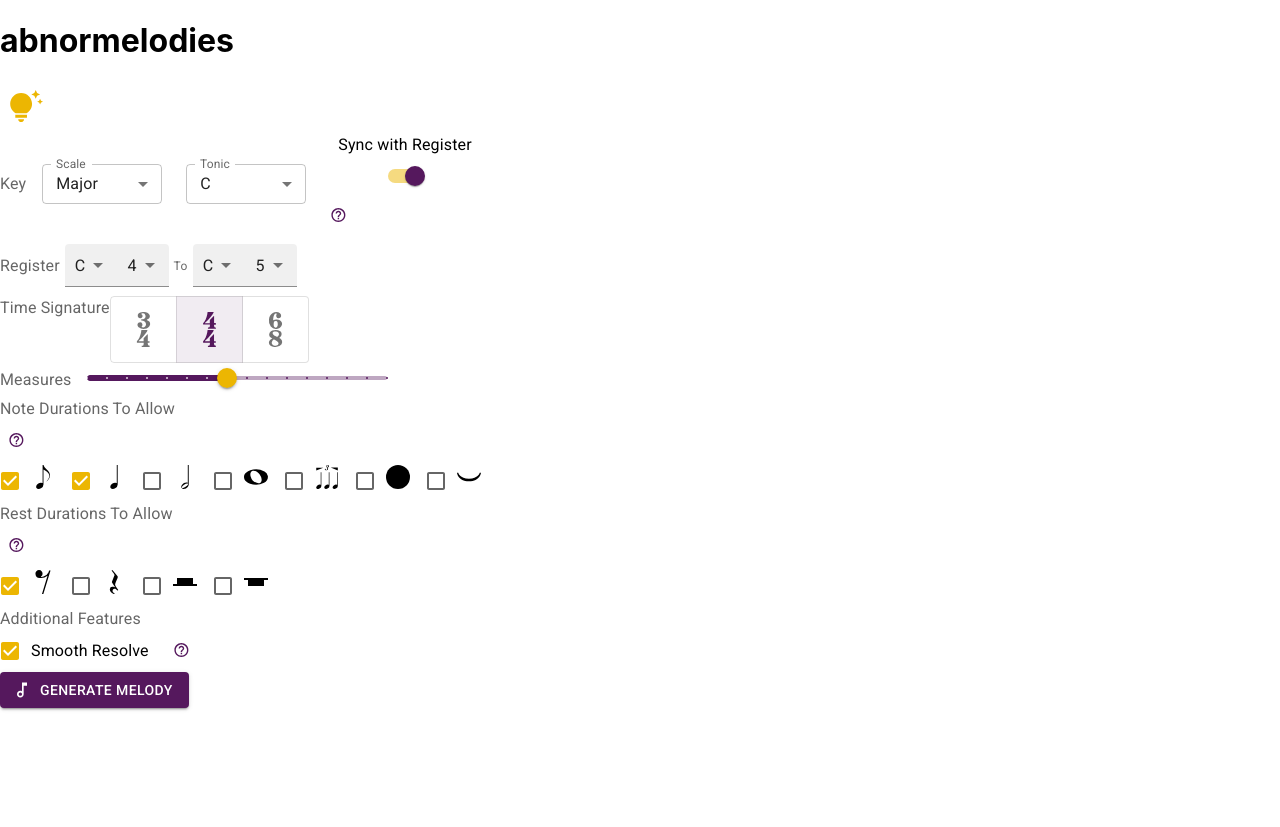
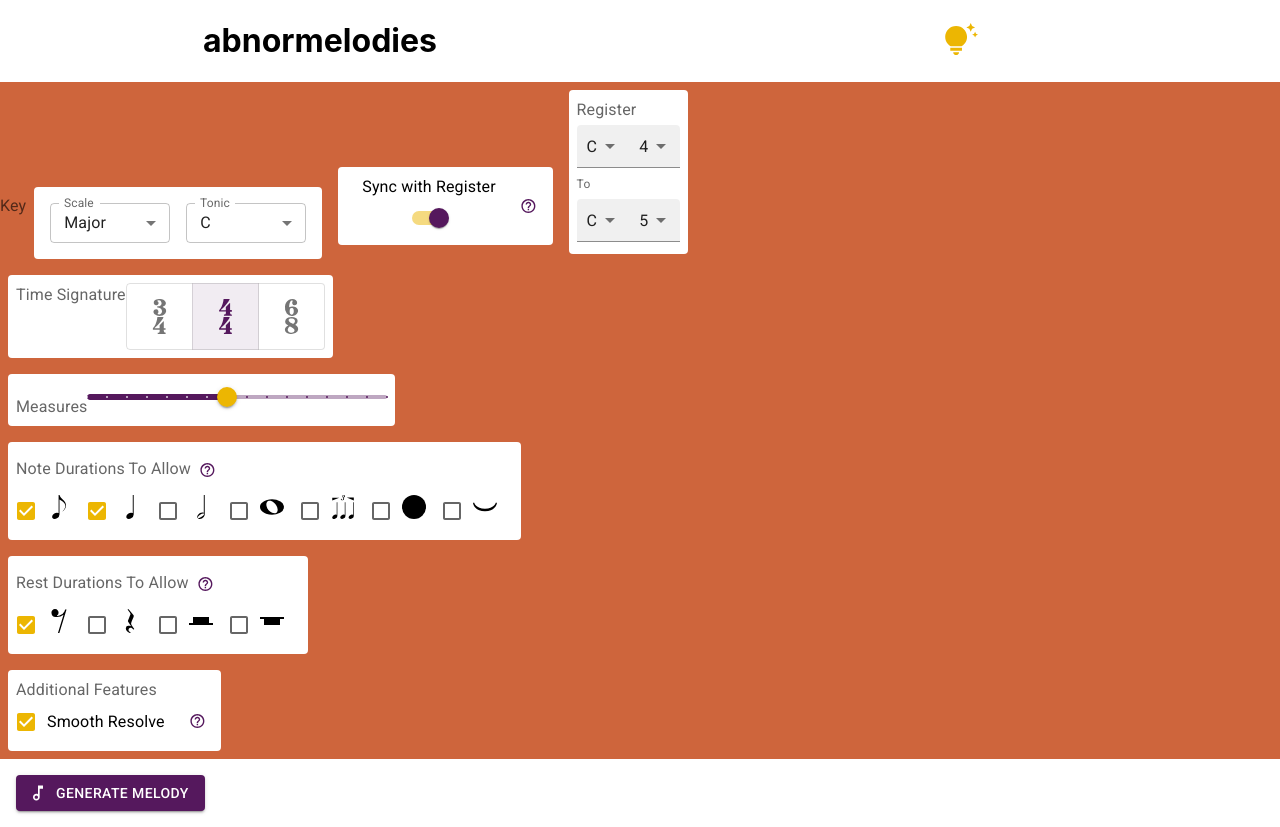
Before and after one commit to technikka/Abnormelodies_UI, a React (Create React App) app: page / in a window 1280 px wide. Before the commit the page ends 800 px from the top, so only its background shows below. Built offline with nearby package versions, Linux system fonts and the light colour scheme.

Commit message:
remove MUI grid components on form containers and items, implementing my own containers with global style in useTheme for grids and containers

```diff
--- a/src/App.js
+++ b/src/App.js
@@ -30,6 +30,16 @@ const App = () => {
       tertiary: {
         main: "#185d55" // turquoise
       }
+    },
+    itemContainerStyle: {
+      backgroundColor: "white",
+      display: "inline-block",
+      margin: "0.5em",
+      padding: "0.5em",
+      borderRadius: "4px",
+    },
+    gridContainerStyle: {
+      backgroundColor: "#CE653C",
     },
   })
 
--- a/src/components/Form.js
+++ b/src/components/Form.js
@@ -8,8 +8,10 @@ import FormRules from "./FormRules";
 import { Button, Alert, AlertTitle } from '@mui/material';
 import MusicNoteOutlinedIcon from '@mui/icons-material/MusicNoteOutlined';
 import { majorTonics, minorTonics, getScale } from "../Data";
+import { useTheme } from '@mui/material/styles';
 
 const Form = (props) => {
+  const theme = useTheme();
   const [tonic, setTonic] = useState("C");
   const [scale, setScale] = useState("major");
 
@@ -279,9 +281,11 @@ const Form = (props) => {
           There are unresolved errors on this page preventing a new melody from generating.
         </Alert> }
 
-      <Button variant="contained" color="primary" type="submit" startIcon={<MusicNoteOutlinedIcon />}>
-        Generate Melody
-      </Button>
+      <div style={theme.itemContainerStyle}>
+        <Button variant="contained" color="primary" type="submit" startIcon={<MusicNoteOutlinedIcon />} >
+          Generate Melody
+        </Button>
+      </div>
     </form>
   );
 };
--- a/src/components/FormMeasures.js
+++ b/src/components/FormMeasures.js
@@ -1,19 +1,16 @@
 import SliderCustom from "../components/SliderCustom";
+import { useTheme } from '@mui/material/styles';
 import {
-  Grid,
   FormLabel
 } from "@mui/material";
 
 const FormMeasures = (props) => {
+  const theme = useTheme();
 
   return (
-    <div>
-      <Grid container spacing={2} alignItems="center">
-        <Grid item>
+    <div className="measures-container" style={theme.gridContainerStyle}>
+      <div style={theme.itemContainerStyle}>
         <FormLabel>Measures</FormLabel>
-        </Grid>
-
-          <Grid item>
         <SliderCustom
           value={Number(props.num_measures)}
           onChange={props.handleNumMeasuresChange}
@@ -23,8 +20,7 @@ const FormMeasures = (props) => {
           step={1}
           valueLabelDisplay="auto"
         />
-          </Grid>
-      </Grid>
+      </div>
     </div>
   );
 };
--- a/src/components/FormNoteDurations.js
+++ b/src/components/FormNoteDurations.js
@@ -9,8 +9,8 @@ import DotIcon from "../icons/DotIcon";
 import TieIcon from "../icons/TieIcon";
 import TipsAndUpdatesIcon from '@mui/icons-material/TipsAndUpdates';
 import TooltipPopover from "../components/TooltipPopover";
+import { useTheme } from '@mui/material/styles';
 import {
-  Grid,
   FormControlLabel,
   FormLabel,
   FormGroup,
@@ -21,6 +21,7 @@ import {
 } from "@mui/material";
 
 const FormNoteDurations = (props) => {
+  const theme = useTheme();
   const boxColor = "secondary";
 
   const [errors, setErrors] = useState([]);
@@ -159,14 +160,11 @@ const FormNoteDurations = (props) => {
   }
 
   return (
-    <div>
-      <Grid container direction="column">
-        <Grid item>
+    <div className="notes-container" style={theme.gridContainerStyle}>
+
+      <div style={theme.itemContainerStyle}>
         <FormLabel>Note Durations To Allow</FormLabel>
         <TooltipPopover content={popoverContent()}/>
-        </Grid>
-
-        <Grid item>
         <FormGroup row>
           <Tooltip placement="top" disableInteractive enterDelay={1500}
               title={
@@ -202,7 +200,6 @@ const FormNoteDurations = (props) => {
             }
             label={<NoteQuarterIcon />}
           />
-
           <FormControlLabel
             control={
               <Checkbox
@@ -215,7 +212,6 @@ const FormNoteDurations = (props) => {
             }
             label={<NoteHalfIcon />}
           />
-
           <FormControlLabel
             control={
               <Checkbox
@@ -228,7 +224,6 @@ const FormNoteDurations = (props) => {
             }
             label={<NoteWholeIcon />}
           />
-
           <FormControlLabel
             control={
               <Checkbox
@@ -241,7 +236,6 @@ const FormNoteDurations = (props) => {
             }
             label={<NoteTripletIcon />}
           />
-
           <FormControlLabel
             control={
               <Checkbox
@@ -254,7 +248,6 @@ const FormNoteDurations = (props) => {
             }
             label={<DotIcon />}
           />
-
         <FormControlLabel
           control={
             <Checkbox
@@ -268,8 +261,8 @@ const FormNoteDurations = (props) => {
           label={<TieIcon />}
         />
             </FormGroup>
-        </Grid>
-      </Grid>
+      </div>
+
       {!validate() && <FormHelperText error>{errorMessage()}</FormHelperText>}
     </div>
   );
--- a/src/components/FormPitch.js
+++ b/src/components/FormPitch.js
@@ -3,8 +3,8 @@ import FormPitchRegister from "./FormPitchRegister";
 import { minorTonics, majorTonics } from "../Data";
 import SwitchCustom from "../components/SwitchCustom";
 import TooltipPopover from "../components/TooltipPopover";
+import { useTheme } from '@mui/material/styles';
 import {
-  Grid,
   FormControl,
   InputLabel,
   Select,
@@ -15,6 +15,8 @@ import {
 } from "@mui/material";
 
 const FormPitch = (props) => {
+  const theme = useTheme();
+
   const getSymbol = (type) => {
     if (type === "b") {
       return "\u266d";
@@ -63,13 +65,11 @@ const FormPitch = (props) => {
   };
 
   return (
-    <div>
-      <Grid container spacing={1} alignItems="center">
-        <Grid item>
+    <div className="pitch-container" style={theme.gridContainerStyle}>
+
       <FormLabel>Key</FormLabel>
-        </Grid>
 
-        <Grid item>
+      <div className="key-container" style={theme.itemContainerStyle}>
         <FormControl sx={{ m: 1, minWidth: 120 }} size="small">
           <InputLabel id="selected-scale">Scale</InputLabel>
           <Select
@@ -82,9 +82,6 @@ const FormPitch = (props) => {
             <MenuItem value={"minor"}>Minor</MenuItem>
           </Select>
         </FormControl>
-        </Grid>
-
-        <Grid item>
         <FormControl sx={{ m: 1, minWidth: 120 }} size="small">
           <InputLabel id="selected-tonic">Tonic</InputLabel>
           <Select
@@ -96,9 +93,9 @@ const FormPitch = (props) => {
             {tonicOptions()}
           </Select>
         </FormControl>
-        </Grid>
+      </div>
 
-        <Grid item>
+      <div className="sync-switch-container" style={theme.itemContainerStyle}>
         <FormControlLabel
           control={<SwitchCustom />}
           label="Sync with Register"
@@ -107,8 +104,7 @@ const FormPitch = (props) => {
           labelPlacement="top"
         />
         <TooltipPopover content={popoverContent()} />
-        </Grid>
-      </Grid>
+      </div>
 
       <FormPitchRegister
         note_start={props.note_start}
--- a/src/components/FormPitchRegister.js
+++ b/src/components/FormPitchRegister.js
@@ -1,8 +1,8 @@
 import { useState } from "react";
 import uniqid from "uniqid";
 import {majorTonics, minorTonics, errorData, getScale } from "../Data";
+import { useTheme } from '@mui/material/styles';
 import {
-  Grid,
   FormControl,
   Select,
   MenuItem,
@@ -11,6 +11,7 @@ import {
 } from "@mui/material";
 
 const FormPitchRegister = (props) => {
+  const theme = useTheme();
   const [errors, setErrors] = useState([]);
   const octaveValues = ["1", "2", "3", "4", "5", "6", "7"];
 
@@ -93,13 +94,11 @@ const FormPitchRegister = (props) => {
   }
 
   return (
+    <div className="register-container" style={theme.itemContainerStyle}>
+
+      <FormLabel>Register</FormLabel>
+
       <div>
-      <Grid container spacing={0} alignItems="center">
-        <Grid item>
-          <FormLabel>Register</FormLabel>
-        </Grid>
-
-        <Grid item style={{margin: "5px"}}>
         <FormControl sx={{my:0.5}} size="small">
           <Select
             value={props.note_start}
@@ -123,11 +122,11 @@ const FormPitchRegister = (props) => {
           {octaveStartOptions()}
           </Select>
         </FormControl>
-        </Grid>
+      </div>
 
       <FormHelperText>To</FormHelperText>
 
-        <Grid item style={{margin: "5px"}}>
+      <div>
         <FormControl sx={{my:0.5}} size="small">
           <Select
             value={props.note_end}
@@ -150,8 +149,8 @@ const FormPitchRegister = (props) => {
           {octaveEndOptions()}
           </Select>
         </FormControl>
-        </Grid>
-      </Grid>
+      </div>
+
       { !validate() &&
         <FormHelperText error>
           {errorMessage()}
--- a/src/components/FormRestDurations.js
+++ b/src/components/FormRestDurations.js
@@ -4,8 +4,8 @@ import RestQuarterIcon from "../icons/RestQuarterIcon";
 import RestEighthIcon from "../icons/RestEighthIcon";
 import TooltipPopover from "../components/TooltipPopover";
 import TipsAndUpdatesIcon from '@mui/icons-material/TipsAndUpdates';
+import { useTheme } from '@mui/material/styles';
 import {
-  Grid,
   FormControlLabel,
   FormLabel,
   FormGroup,
@@ -14,6 +14,7 @@ import {
 } from "@mui/material";
 
 const FormRestDurations = (props) => {
+  const theme = useTheme();
   const boxColor = "secondary";
 
   const isChecked = (duration) => {
@@ -58,14 +59,11 @@ const FormRestDurations = (props) => {
   }
 
   return (
-    <div>
-      <Grid container direction="column">
-        <Grid item>
+    <div className="rests-container" style={theme.gridContainerStyle}>
+
+      <div style={theme.itemContainerStyle}>
         <FormLabel>Rest Durations To Allow</FormLabel>
         <TooltipPopover content={popoverContent()} />
-        </Grid>
-
-        <Grid item>
         <FormGroup row>
           <FormControlLabel control={
             <Checkbox
@@ -75,7 +73,6 @@ const FormRestDurations = (props) => {
             onChange={props.handleRestDurationsChange}
             color={boxColor}  />
           } label={<RestEighthIcon />}/>
-
           <FormControlLabel control={
             <Checkbox
             name="1/4"
@@ -84,7 +81,6 @@ const FormRestDurations = (props) => {
             onChange={props.handleRestDurationsChange}
             color={boxColor}  />
           } label={<RestQuarterIcon />}/>
-
           <FormControlLabel control={
             <Checkbox
             name="1/2"
@@ -93,7 +89,6 @@ const FormRestDurations = (props) => {
             onChange={props.handleRestDurationsChange}
             color={boxColor}  />
           } label={<RestHalfIcon />}/>
-
           <FormControlLabel control={
             <Checkbox
             name="1"
@@ -102,11 +97,8 @@ const FormRestDurations = (props) => {
             onChange={props.handleRestDurationsChange}
             color={boxColor}  />
           } label={<RestWholeIcon />}/>
-
-
         </FormGroup>
-        </Grid>
-      </Grid>
+      </div>
     </div>
   );
 };
--- a/src/components/FormRules.js
+++ b/src/components/FormRules.js
@@ -1,6 +1,6 @@
 import TooltipPopover from "../components/TooltipPopover";
+import { useTheme } from '@mui/material/styles';
 import {
-  Grid,
   FormControlLabel,
   FormLabel,
   FormGroup,
@@ -9,6 +9,7 @@ import {
 } from "@mui/material";
 
 const FormRules = (props) => {
+  const theme = useTheme();
   const boxColor = "secondary";
 
   const isChecked = (rule) => {
@@ -27,13 +28,9 @@ const FormRules = (props) => {
   };
 
   return (
-    <div>
-      <Grid container direction="column">
-        <Grid item>
+    <div className="rules-container" style={theme.gridContainerStyle}>
+      <div style={theme.itemContainerStyle}>
         <FormLabel>Additional Features</FormLabel>
-        </Grid>
-
-        <Grid item>
         <FormGroup row>
           <FormControlLabel
             control={
@@ -48,8 +45,7 @@ const FormRules = (props) => {
           />
           <TooltipPopover content={popoverContent()} />
         </FormGroup>
-        </Grid>
-      </Grid>
+      </div>
     </div>
   );
 };
--- a/src/components/FormTimeSignature.js
+++ b/src/components/FormTimeSignature.js
@@ -1,8 +1,8 @@
 import FourFourIcon from "../icons/FourFourIcon";
 import ThreeFourIcon from "../icons/ThreeFourIcon";
 import SixEightIcon from "../icons/SixEightIcon";
+import { useTheme } from '@mui/material/styles';
 import {
-  Grid,
   FormControl,
   FormLabel,
   ToggleButtonGroup,
@@ -10,14 +10,13 @@ import {
 } from "@mui/material";
 
 const FormTimeSignature = (props) => {
+  const theme = useTheme();
+
   return (
-    <div>
-      <Grid container>
-        <Grid item>
+    <div className="time-sig-container" style={theme.gridContainerStyle}>
+
+      <div style={theme.itemContainerStyle}>
         <FormLabel>Time Signature</FormLabel>
-        </Grid>
-
-        <Grid item>
         <FormControl>
           <ToggleButtonGroup
             value={props.time_signature}
@@ -29,19 +28,15 @@ const FormTimeSignature = (props) => {
             <ToggleButton value="3/4">
               <ThreeFourIcon fontSize="large"/>
             </ToggleButton>
-
             <ToggleButton value="4/4">
               <FourFourIcon fontSize="large"/>
             </ToggleButton>
-
             <ToggleButton value="6/8">
               <SixEightIcon fontSize="large"/>
             </ToggleButton>
-
           </ToggleButtonGroup>
         </FormControl>
-        </Grid>
-      </Grid>
+      </div>
     </div>
   );
 };
--- a/src/components/Header.js
+++ b/src/components/Header.js
@@ -1,9 +1,14 @@
 import HeaderModal from "./HeaderModal";
 
 const Header = () => {
+  const containerStyle = {
+    display: "grid",
+    gridTemplateColumns: "1fr 1fr",
+    placeItems: "center",
+  }
 
   return (
-    <div>
+    <div className="header-container" style={containerStyle}>
       <h1>abnormelodies</h1>
       <HeaderModal />
     </div>
--- a/src/components/TooltipPopover.js
+++ b/src/components/TooltipPopover.js
@@ -25,7 +25,7 @@ const TooltipPopover = (props) => {
   }
 
   return (
-    <div>
+    <div style={{width: "min-content", display: "inline-block"}}>
       <TooltipButton onClick={handleClick} />
       <Popover
         open={open}
```
Lines whose indentation alone changed are shown as unchanged.
